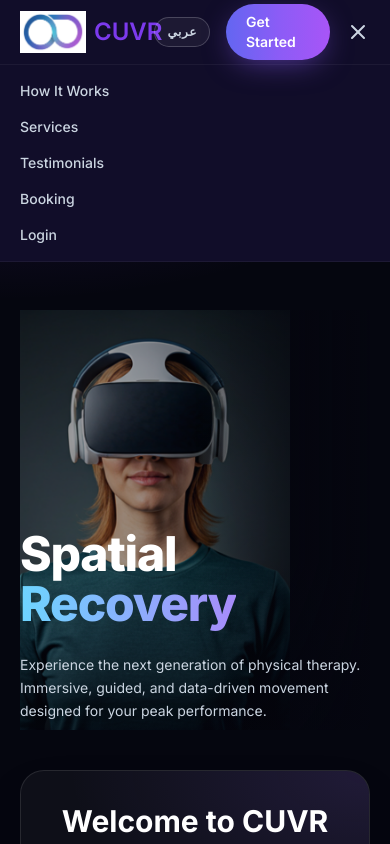
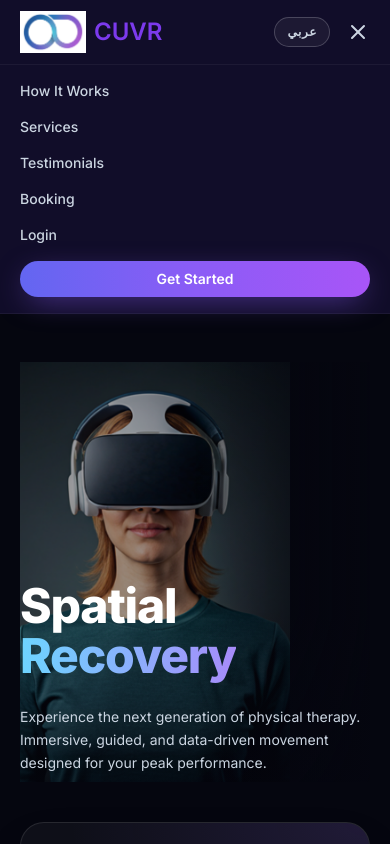
Before and after one commit to cuvr-stack/cuvr-web, a Next.js app: page /login in a window 390 px wide. Both pictures are taken after a click on the button "Toggle menu". Shown: the top 844 px of the page. Built offline with nearby package versions, Linux system fonts and the light colour scheme.

Commit message:
mobile responsive design

```diff
--- a/components/Header.tsx
+++ b/components/Header.tsx
@@ -82,7 +82,7 @@ export default function Header() {
 
           <Link
             href="/booking"
-            className="btn-gradient rounded-full px-5 py-2 text-sm font-semibold"
+            className="hidden btn-gradient rounded-full px-5 py-2 text-sm font-semibold md:inline-block"
           >
             {tr.nav.getStarted}
           </Link>
@@ -124,6 +124,15 @@ export default function Header() {
             >
               {tr.nav.login}
             </Link>
+
+            {/* Mobile Get Started button */}
+            <Link
+              href="/booking"
+              onClick={closeMenu}
+              className="md:hidden btn-gradient rounded-full px-5 py-2 text-sm font-semibold text-center"
+            >
+              {tr.nav.getStarted}
+            </Link>
           </nav>
         </div>
       )}
```
